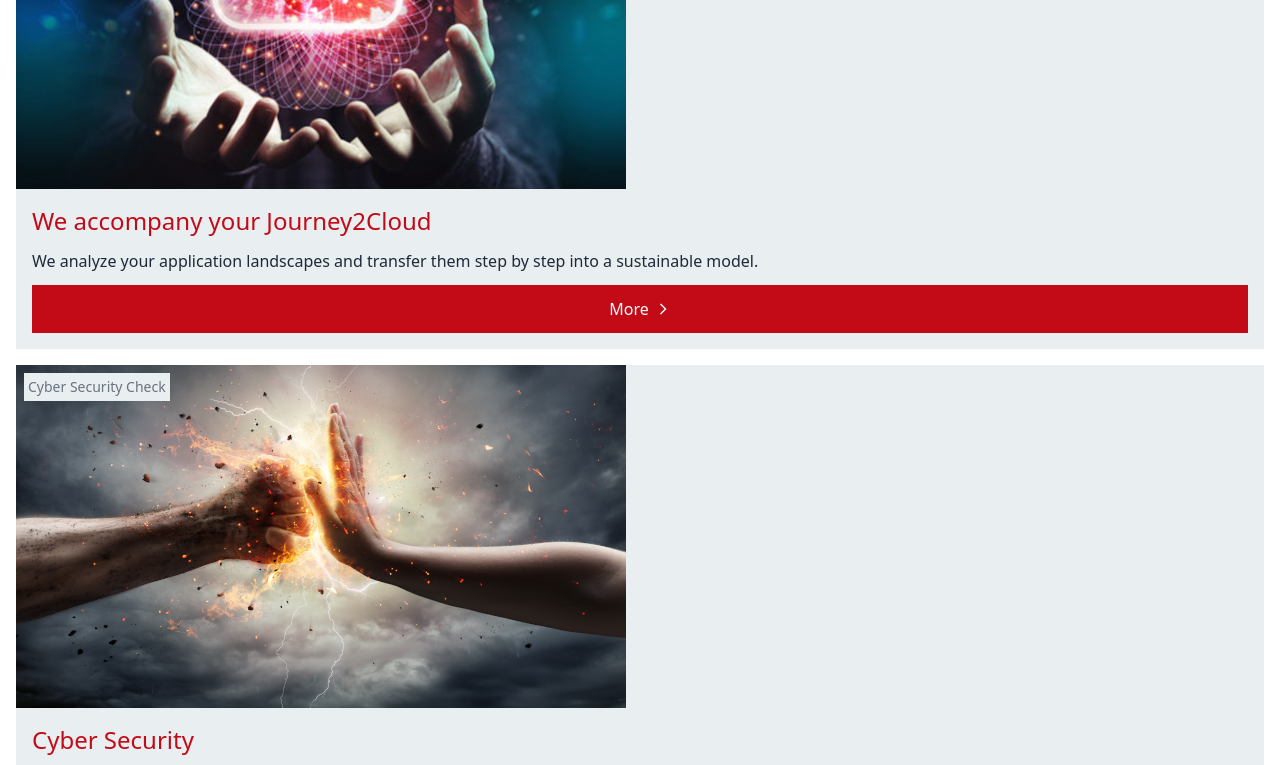
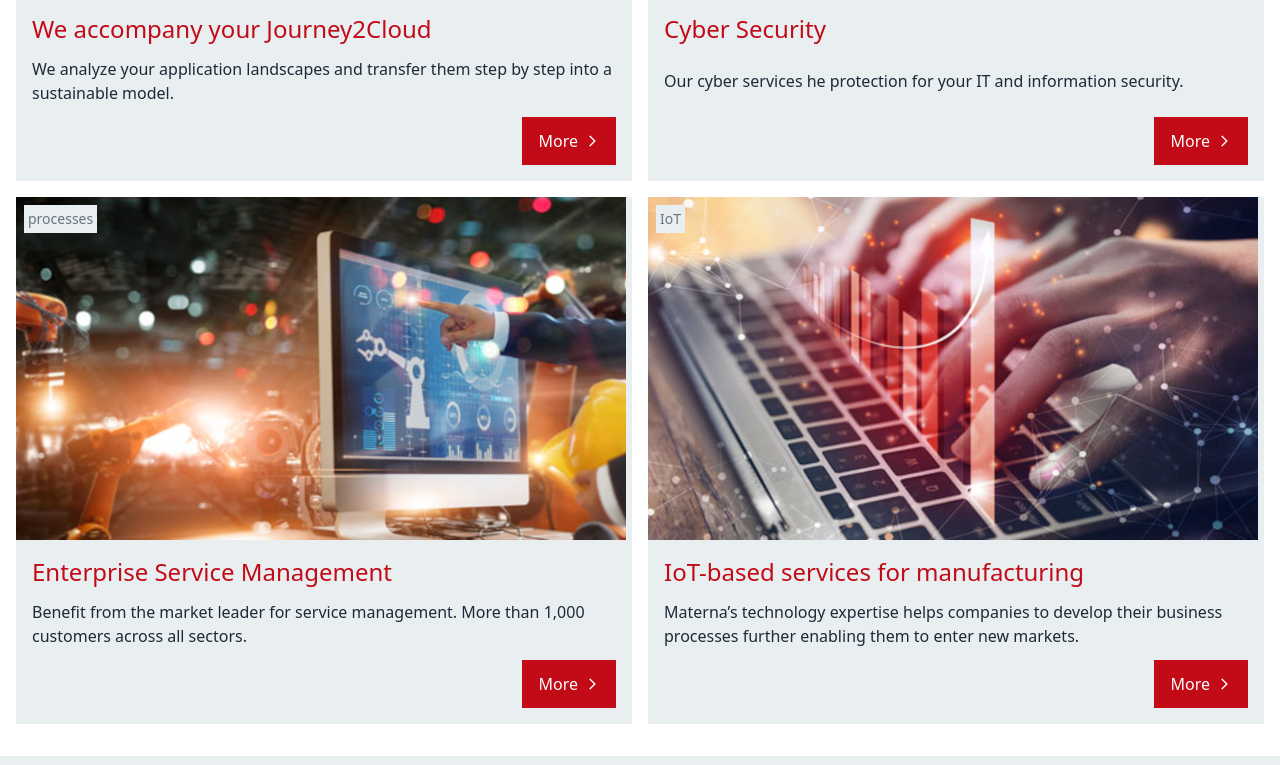
Before and after one commit to Bateyjosue/materna-clone-tailwind, a website built with Vite: page index.html in a window 1280 px wide. Shown: the part 1572-2337 px from the top of the page. Built offline with nearby package versions, Linux system fonts and the light colour scheme.

Commit message:
Design Portfolion Section | Tablet

```diff
--- a/index.html
+++ b/index.html
@@ -44,7 +44,7 @@
       </div>
     </header>
     <main class="">
-      <section class="headline relative top-[-60px] z-0 h-[100vh] px-4 pt-10 text-white md:border-2 md:flex  md:h-[96vh] md:top-[-7rem] md:gap-2 md:pr-16" id="headline">
+      <section class="headline relative top-[-60px] z-0 h-[100vh] px-4 pt-10 text-white md:flex  md:h-[96vh] md:top-[-7rem] md:gap-2 md:pr-16 md:m-0" id="headline">
         <div class="headline__text border-[.5rem] border-red-600 px-4 py-16 mt-24 flex flex-col gap-4 mr-32 md:mr-0 md:relative md:top-12 md:h-[35%] md:items-center md:w-2/4">
           <h2 class="text-3xl font-[400] leading-[36px] tracking-[1px]">
             WE ARE DIGITIZING YOUR WORLD.
@@ -68,55 +68,55 @@
           </ul>
         </div>
       </section>
-      <section class="portfolio mt-20 px-4 py-8 bg-white">
-        <h2 class="text-3xl text-gray-500 text-center font-[300] py-6">Learn more about our portfolio</h2>
-        <ul class="portfolio__cards flex flex-col gap-4">
-          <li class="portfolio__card bg-[#e9eef1]">
+      <section class="portfolio mt-20 px-4 py-8 bg-white md:mt-[-7rem]">
+        <h2 class="text-3xl text-gray-500 text-center font-[300] py-6 md:text-gray-700 md:font-[400]">Learn more about our portfolio</h2>
+        <ul class="portfolio__cards flex flex-col gap-4 md:grid md:grid-cols-2">
+          <li class="portfolio__card bg-[#e9eef1] md:flex md:flex-col">
             <div class="portfolio__image relative">
               <img src="./assets/AS-388785133-Home-Portfolio-Cloud.png" alt="">
               <span class="absolute top-2 left-2 z-10 bg-[#e9eef1] text-sm p-1 text-gray-500">Cloud</span>
             </div>
-            <div class="portfolio__content p-4 flex flex-col gap-3 font-[300]">
+            <div class="portfolio__content p-4 flex flex-col gap-3 font-[300] md:grow md:justify-between">
               <h5><a href="" class="text-[#c30a17] hover:underline hover:text-gray-700 text-2xl ">We accompany your Journey2Cloud</a></h5>
               <p class="text-gray-800 font-300">We analyze your application landscapes and transfer them step by step into a sustainable model.</p>
-              <button class="bg-[#c30a17] text-white w-full py-3 flex justify-center gap-2 items-center hover:opacity-75">
+              <button class="bg-[#c30a17] text-white w-full py-3 flex justify-center gap-2 items-center hover:opacity-75 md:w-fit md:self-end md:px-4">
                 <span class="hover:underline font-[400]">More</span>
                 <span class="material-symbols-outlined text-sm">arrow_forward_ios</span>
               </button>
             </div>
           </li>
 
-          <li class="portfolio__card bg-[#e9eef1]">
-            <div class="portfolio__image relative">
+          <li class="portfolio__card bg-[#e9eef1] md:flex md:flex-col">
+            <div class="portfolio__image grow-1">
               <img src="./assets/AS-162962912-Cyber-Security.png" alt="">
               <span class="absolute top-2 left-2 z-10 bg-[#e9eef1] text-sm p-1 text-gray-500">Cyber Security Check</span>
             </div>
-            <div class="portfolio__content p-4 flex flex-col gap-3 font-[300]">
+            <div class="portfolio__content p-4 flex flex-col gap-3 font-[300]  md:grow md:justify-between">
               <h5><a href="" class="text-[#c30a17] hover:underline hover:text-gray-700 text-2xl ">Cyber Security</a></h5>
               <p class="text-gray-800 font-300">Our cyber services he protection for your IT and information security.</p>
-              <button class="bg-[#c30a17] text-white w-full py-3 flex justify-center gap-2 items-center hover:opacity-75">
+              <button class="bg-[#c30a17] text-white w-full py-3 flex justify-center gap-2 items-center hover:opacity-75 md:w-fit md:self-end md:px-4" >
                 <span class="hover:underline font-[400]">More</span>
                 <span class="material-symbols-outlined text-sm">arrow_forward_ios</span>
               </button>
             </div>
           </li>
 
-          <li class="portfolio__card bg-[#e9eef1]">
+          <li class="portfolio__card bg-[#e9eef1] md:flex md:flex-col">
             <div class="portfolio__image relative">
               <img src="./assets/AS-404775145-Home-Portfolio-Manufacturing.png" alt="">
               <span class="absolute top-2 left-2 z-10 bg-[#e9eef1] text-sm p-1 text-gray-500">processes</span>
             </div>
-            <div class="portfolio__content p-4 flex flex-col gap-3 font-[300]">
+            <div class="portfolio__content p-4 flex flex-col gap-3 font-[300] md:grow md:justify-between">
               <h5><a href="" class="text-[#c30a17] hover:underline hover:text-gray-700 text-2xl ">Enterprise Service Management</a></h5>
               <p class="text-gray-800 font-300">Benefit from the market leader for service management. More than 1,000 customers across all sectors.</p>
-              <button class="bg-[#c30a17] text-white w-full py-3 flex justify-center gap-2 items-center hover:opacity-75">
+              <button class="bg-[#c30a17] text-white w-full py-3 flex justify-center gap-2 items-center hover:opacity-75 md:w-fit md:self-end md:px-4">
                 <span class="hover:underline font-[400]">More</span>
                 <span class="material-symbols-outlined text-sm">arrow_forward_ios</span>
               </button>
             </div>
           </li>
 
-          <li class="portfolio__card bg-[#e9eef1]">
+          <li class="portfolio__card bg-[#e9eef1] md:flex md:flex-col">
             <div class="portfolio__image relative">
               <img src="./assets/AS-279424236-Home-Portfolio-ESM.png" alt="">
               <span class="absolute top-2 left-2 z-10 bg-[#e9eef1] text-sm p-1 text-gray-500">IoT</span>
@@ -124,7 +124,7 @@
             <div class="portfolio__content p-4 flex flex-col gap-3 font-[300]">
               <h5><a href="" class="text-[#c30a17] hover:underline hover:text-gray-700 text-2xl ">IoT-based services for manufacturing</a></h5>
               <p class="text-gray-800 font-300">Materna’s technology expertise helps companies to develop their business processes further enabling them to enter new markets.</p>
-              <button class="bg-[#c30a17] text-white w-full py-3 flex justify-center gap-2 items-center hover:opacity-75">
+              <button class="bg-[#c30a17] text-white w-full py-3 flex justify-center gap-2 items-center hover:opacity-75   md:w-fit md:self-end md:px-4">
                 <span class="hover:underline font-[400]">More</span>
                 <span class="material-symbols-outlined text-sm">arrow_forward_ios</span>
               </button>
```
Also changed, not shown: README.md.
